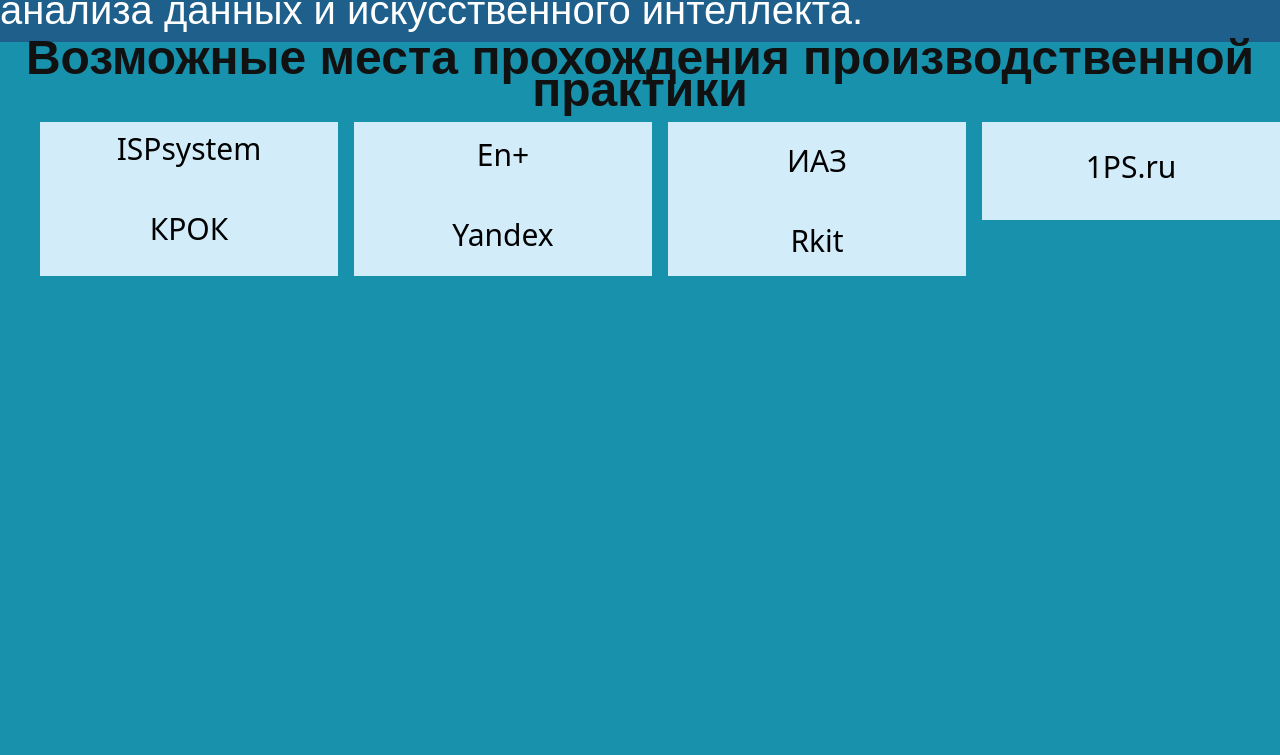
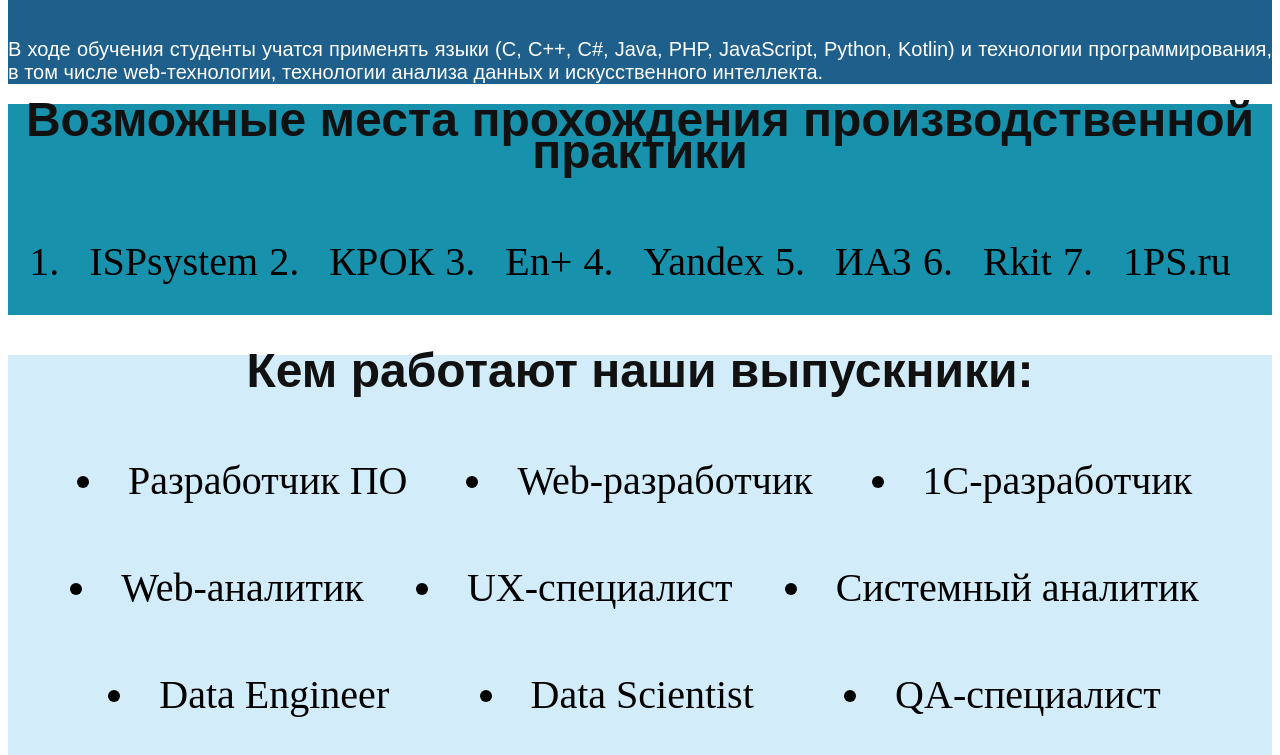
Before and after one commit to nnn1ki/web_ISTB, a plain HTML site: page index.html in a window 1280 px wide. Shown: the part 1558-2313 px from the top of the page. Drawn offline with Linux system fonts and the light colour scheme.

Commit message:
all done

```diff
--- a/index.html
+++ b/index.html
@@ -1,6 +1,11 @@
 
 <!DOCTYPE html>
 <html lang="ru">
+<!--
+    отказаться от использования vh и использовать flexbox:
+-->
+
+
 
 <head>
     <meta charset="UTF-8">
@@ -21,7 +26,7 @@
 
             <section class="second_screen">
                 <h2>Вы научитесь</h2>
-                <ol>
+                <ol class="lists">
                     <li>Изучать теоретические основы и примените на приктике
                         навыки разработки программного обеспечения
                     </li>
@@ -32,7 +37,8 @@
                 </ol>
 
 
-                <p>В ходе обучения студенты учатся применять языки (C, C++, C#, Java, PHP, JavaScript, Python, Kotlin) и
+                <p >
+                    В ходе обучения студенты учатся применять языки (C, C++, C#, Java, PHP, JavaScript, Python, Kotlin) и
                     технологии
                     программирования, в том числе web-технологии, технологии анализа данных и искусственного интеллекта.
                 </p>
@@ -40,7 +46,7 @@
 
             <section class="third_screen">
                 <h2>Возможные места прохождения производственной практики</h2>
-                <ol>
+                <ol class="lists">
                     <li>ISPsystem</li>
                     <li>КРОК</li>
                     <li>En+</li>
@@ -54,7 +60,7 @@
             <section class="fifth_screen">
                 <h2>Кем работают наши выпускники: </h2>
 
-                <ul class="category-list">
+                <ul class="lists">
                     <li class="category-list li">Разработчик ПО</li>
                     <li class="category-list li">Web-разработчик</li>
                     <li class="category-list li">1С-разработчик</li>
--- a/style.css
+++ b/style.css
@@ -25,59 +25,30 @@
     position: sticky;
     color: rgb(255, 255, 255);
     font-family: ‘Helvetica Neue’, sans-serif;
-    font-size: 14px;
-    line-height: 10px;
-    margin: 10 0 24px;
+    font-size: 20px;
     text-align: justify;
     text-justify: inter-word;
-    font-size: 5vh;
-    line-height: 2;
 
-    border: 5;
-}
-
-ol {
-    height: 50vh;
-    columns: 20vw;
+    height: 100pxs;
 }
 
 
-li {
-    line-height: 1.8;
-    text-align: center;
-    background: #D2ECF9;
-    list-style-type: none;
-    height: 10vh;
-    font-size: 30px;
-    font-family: system-ui;
-
+.lists {
+    display: flex;
+    flex-wrap: wrap;
+    justify-content: space-evenly;
+    flex-direction: row;
+    font-size: 40px;
 }
 
-.category-list {
-
-    flex-direction: column;
-    columns: 20vw;
-
+li {
+    padding: 20px;
+    margin: 10px;
 }
 
-.category-list li {
-    page-break-inside: avoid;
-    break-inside: avoid;
-    columns: 20vw;
-}
-
-
-ul {
-    display: inline;
-    margin-left: 0; /* Отступ слева в браузере IE и Opera */
-    padding-left: 0; /* Отступ слева в браузере Firefox, Safari, Chrome */
-}
-
-/*class*/
-.base__body {
-    margin: 0;
-    padding: 0%;
-    display: block;
+li::marker{
+    padding: 10px;
+    margin: 10px;
 }
 
 footer {
@@ -94,7 +65,7 @@
 
 .logo_main {
 
-    color: #111;
+    color: #D2ECF9;
     font-family: ‘Helvetica Neue’, sans-serif;
 
     font-size: 10vw;
@@ -111,19 +82,20 @@
 
 .logo-support {
     color: #111;
+    flex-wrap: warp;
     font-family: ‘Helvetica Neue’, sans-serif;
     font-size: 4vw;
 }
 
-/*второй экран, ВЫ НАУЧИТЕСЬ*/
 .second_screen {
+    padding: 0%;
+    margin: 0%;
     background-color: #1F5F8B;
-    height: 100vh;
 }
 
 .third_screen {
     background-color: #1891AC;
-    height: 100vh;
+
 }
 
 .fifth_screen {
```
